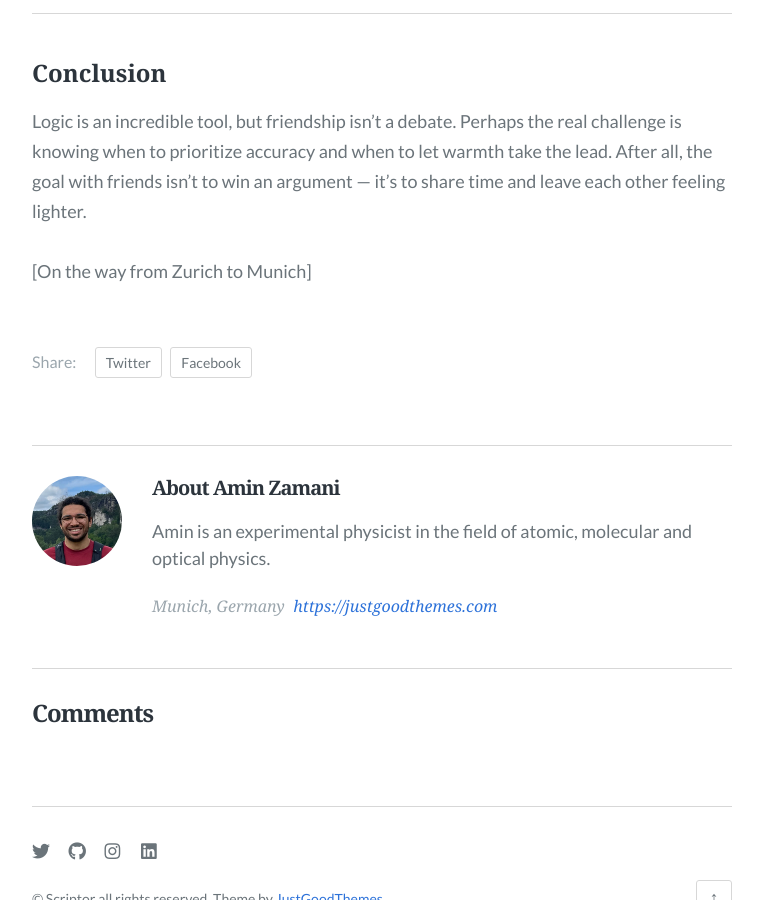
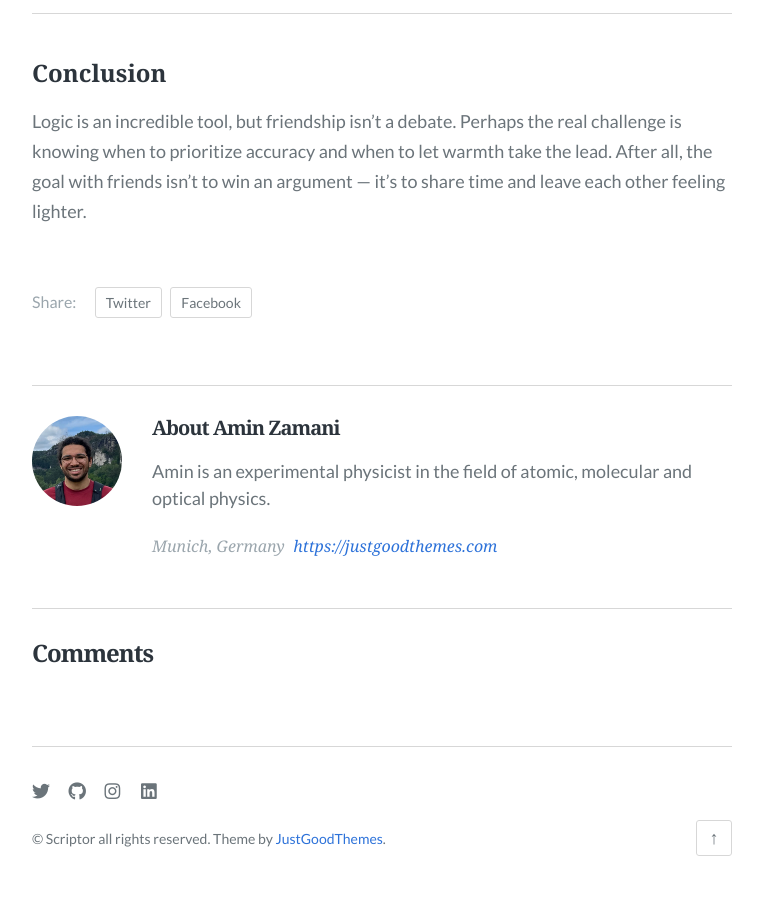
Before and after one commit to Amin7tsix/incoherentterms, a Jekyll site: the page built from _posts/2025-08-24-logic.md, in a window 1280 px wide and 900 px high, scrolled down 1216 px. Shown: the whole window, without its empty margins (258-1021 px from the left). Built offline with Jekyll 4.4.1, drawn with Linux system fonts in a browser that asks for light colours; some web fonts are replaced; comment, search, counter and statistics services are not loaded.

Commit message:
edit logic post

```diff
--- a/_posts/2025-08-24-logic.md
+++ b/_posts/2025-08-24-logic.md
@@ -26,6 +26,3 @@ People naturally get defensive when criticized. And it’s difficult to face too
 ### Conclusion
 
 Logic is an incredible tool, but friendship isn’t a debate. Perhaps the real challenge is knowing when to prioritize accuracy and when to let warmth take the lead. After all, the goal with friends isn’t to win an argument — it’s to share time and leave each other feeling lighter.
-
-
-[On the way from Zurich to Munich]
```
Also changed, not shown: 2 other files.
